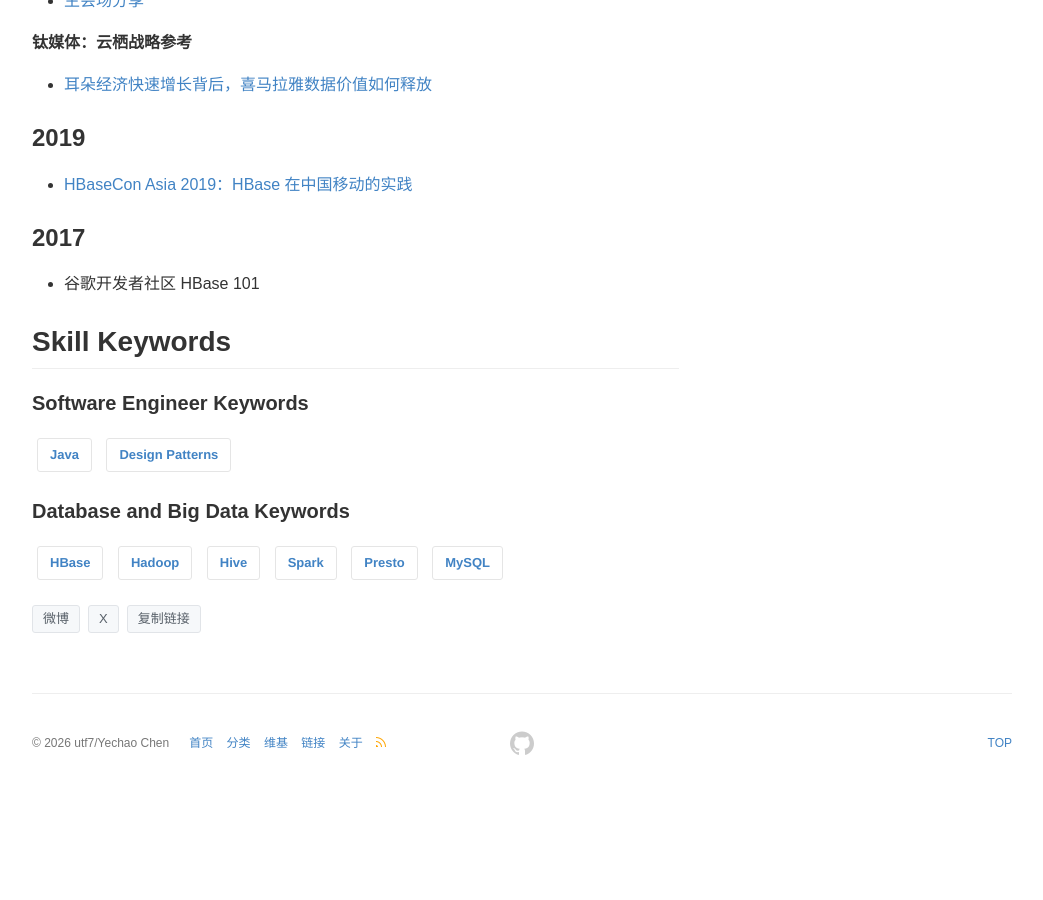
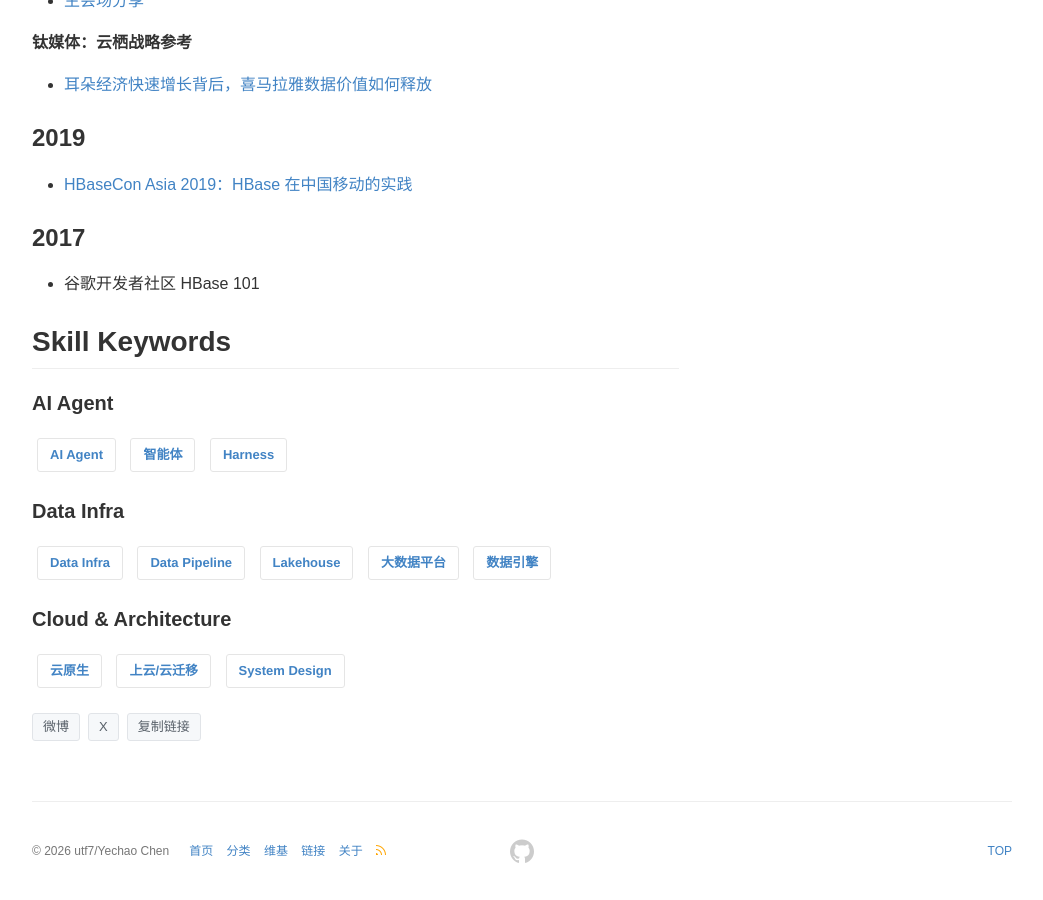
Before and after one commit to utf7/utf7.github.io, a Jekyll site: the page built from pages/about.md, in a window 1280 px wide and 900 px high, scrolled down 1501 px. Shown: the whole window, without its empty margins (118-1161 px from the left). Built offline with Jekyll 4.4.1, drawn with Linux system fonts in a browser that asks for light colours; comment, search, counter and statistics services are not loaded; before the commit the page ends 2293 px from its top, so only the background shows below that.

Commit message:
更新 Skill Keywords，对齐 AI Agent / Data Infra / 云原生定位。
Co-authored-by: Cursor <cursoragent@cursor.com>

```diff
--- a/_config.yml
+++ b/_config.yml
@@ -136,5 +136,6 @@ google:
 # ---------------- #
 #      Datas       #
 # ---------------- #
-skill_programing_keywords: [Java, Design Patterns]
-skill_big_data_keywords: [HBase,Hadoop,Hive,Spark,Presto,MySQL]
+skill_ai_keywords: [AI Agent, 智能体, Harness]
+skill_data_keywords: [Data Infra, Data Pipeline, Lakehouse, 大数据平台, 数据引擎]
+skill_cloud_keywords: [云原生, 上云/云迁移, System Design]
--- a/pages/about.md
+++ b/pages/about.md
@@ -79,16 +79,23 @@ permalink: /about/
 
 ## Skill Keywords
 
-#### Software Engineer Keywords
+#### AI Agent
 <div class="btn-inline">
-    {% for keyword in site.skill_programing_keywords %}
+    {% for keyword in site.skill_ai_keywords %}
     <button class="btn btn-outline" type="button">{{ keyword }}</button>
     {% endfor %}
 </div>
 
-#### Database and Big Data Keywords
+#### Data Infra
 <div class="btn-inline">
-    {% for keyword in site.skill_big_data_keywords %}
+    {% for keyword in site.skill_data_keywords %}
     <button class="btn btn-outline" type="button">{{ keyword }}</button>
     {% endfor %}
 </div>
+
+#### Cloud & Architecture
+<div class="btn-inline">
+    {% for keyword in site.skill_cloud_keywords %}
+    <button class="btn btn-outline" type="button">{{ keyword }}</button>
+    {% endfor %}
+</div>
```
